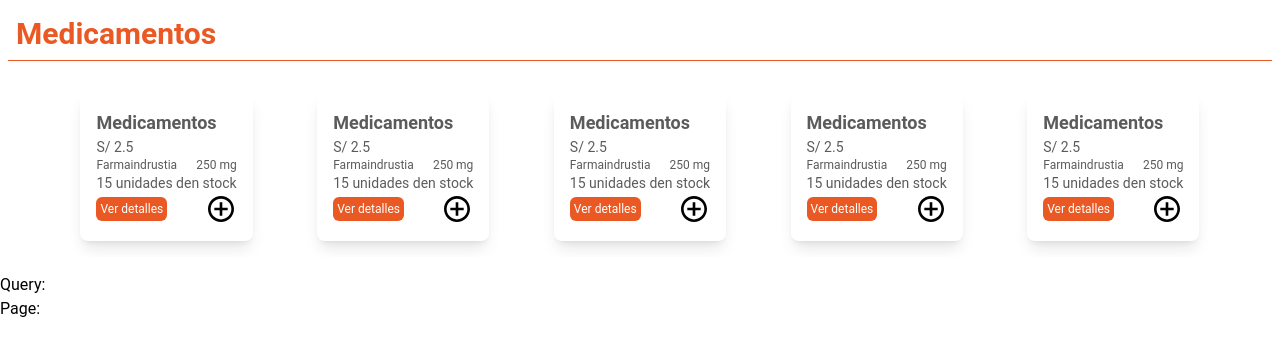
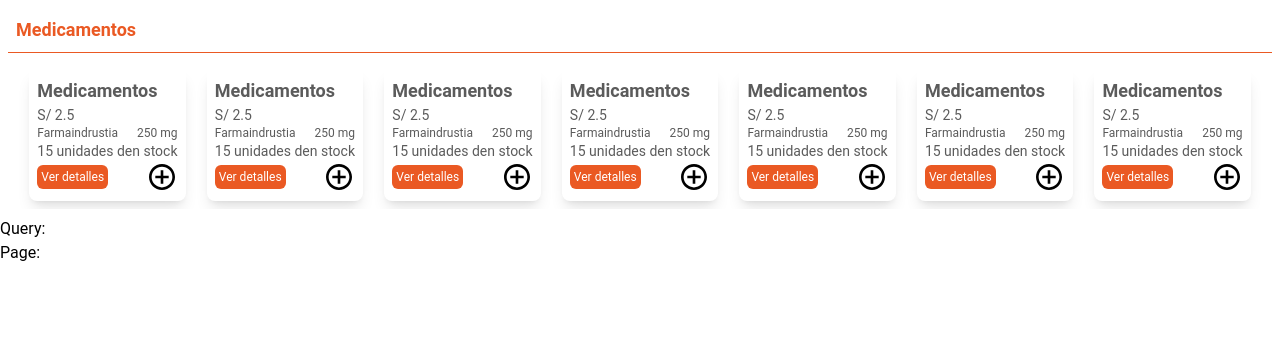
Before and after one commit to deep-skill/deep-pharma-web, a Next.js app: page /home/search in a window 1280 px wide. Shown: the top 356 px of the page. Built offline with nearby package versions, Linux system fonts and the light colour scheme.

Commit message:
change margin and pading

```diff
--- a/app/home/search/page.tsx
+++ b/app/home/search/page.tsx
@@ -16,12 +16,14 @@ const SearchPage = ({
     return (
         <div>
             <TitleCategory title={"Medicamentos"}/>
-            <div className="flex overflow-x-auto p-4 m-4 md:justify-evenly justify-start gap-4">
-            <CarouselProduct/>
-            <CarouselProduct/>
-            <CarouselProduct/>
-            <CarouselProduct/>
-            <CarouselProduct/>
+            <div className="flex overflow-x-auto p-2 m-2 md:justify-evenly justify-start gap-2">
+                <CarouselProduct/>
+                <CarouselProduct/>
+                <CarouselProduct/>
+                <CarouselProduct/>
+                <CarouselProduct/>
+                <CarouselProduct/>
+                <CarouselProduct/>
             </div>
             <p>Query: {query}</p><p>Page: {page}</p>
         </div>
--- a/components/searchProduct/TitleCategoty.tsx
+++ b/components/searchProduct/TitleCategoty.tsx
@@ -4,7 +4,7 @@ interface Props {
 const TitleCategory = ({title} : Props) =>{
     return (
         <div className="border-b border-orange p-2 m-2">
-            <h3 className="text-3xl font-bold text-orange">{title}</h3>
+            <h3 className="text-lg font-bold text-orange">{title}</h3>
         </div>
     )
 }
--- a/components/searchProduct/carouselProduct/CarrouselProduct.tsx
+++ b/components/searchProduct/carouselProduct/CarrouselProduct.tsx
@@ -4,7 +4,7 @@ import { IoMdAddCircleOutline } from "react-icons/io"
 
 const CarouselProduct = () => {
     return (
-        <div className="flex flex-col w-46 rounded-lg shadow-lg p-4">
+        <div className="flex flex-col w-46 rounded-lg shadow-lg p-2">
             <h3 className="text-lg font-bold text-product">Medicamentos</h3>
             <p className="text-product text-sm">S/ 2.5</p>
             <div className="flex gap-2 justify-between items-center">
```
